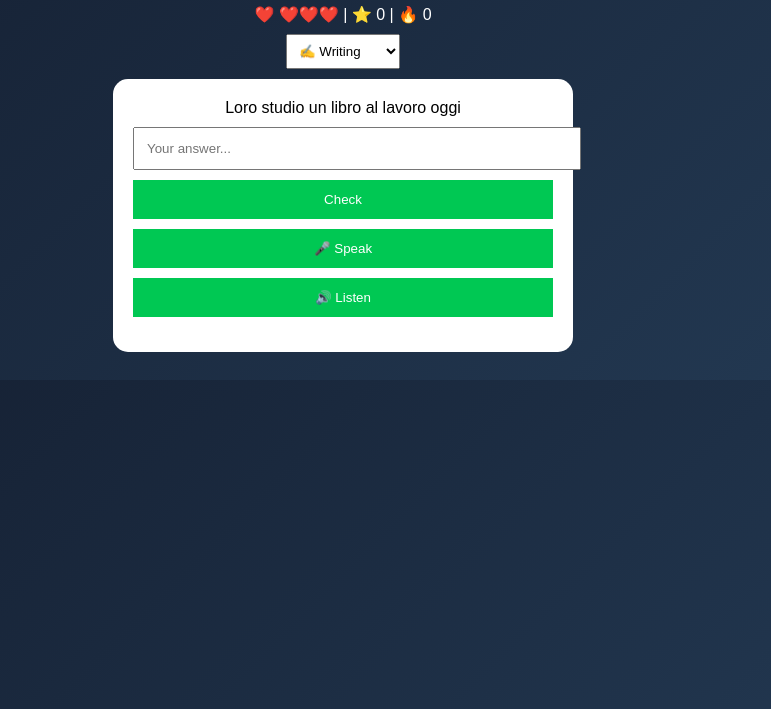
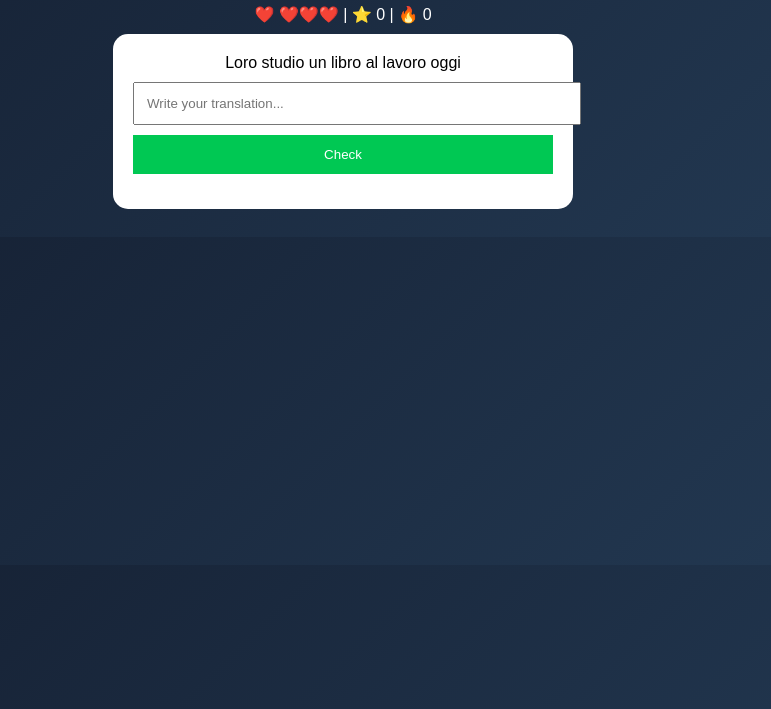
Before and after one commit to Etkdennis/English-coach, a website: page index.html in a window 1280 px wide. Shown: the part 91-800 px from the top of the page, without its empty margins (297-1068 px from the left). Drawn offline with Linux system fonts and the light colour scheme.

Commit message:
Update index.html

```diff
--- a/index.html
+++ b/index.html
@@ -2,7 +2,7 @@
 <html>
 <head>
 <meta name="viewport" content="width=device-width, initial-scale=1.0">
-<title>English Trainer PRO</title>
+<title>English Trainer</title>
 
 <style>
 body {
@@ -40,16 +40,12 @@ button {
   margin-top:15px;
   font-weight:bold;
 }
-select {
-  margin-bottom:10px;
-  padding:8px;
-}
 </style>
 </head>
 
 <body>
 
-<h2>English Trainer 🚀</h2>
+<h2>English Trainer 🧠</h2>
 
 <div class="topbar">
 ❤️ <span id="lives"></span> |
@@ -57,20 +53,12 @@ select {
 🔥 <span id="streak">0</span>
 </div>
 
-<select id="mode">
-  <option value="write">✍️ Writing</option>
-  <option value="listen">🎧 Listening</option>
-  <option value="speak">🎤 Speaking</option>
-</select>
-
 <div class="card">
   <div id="question"></div>
 
-  <input id="answer" placeholder="Your answer..." />
+  <input id="answer" placeholder="Write your translation..." />
 
   <button onclick="check()">Check</button>
-  <button onclick="startVoice()">🎤 Speak</button>
-  <button onclick="playAudio()">🔊 Listen</button>
 
   <div id="feedback"></div>
 </div>
@@ -82,7 +70,7 @@ let lives = parseInt(localStorage.getItem("lives")) || 3;
 let score = parseInt(localStorage.getItem("score")) || 0;
 let streak = parseInt(localStorage.getItem("streak")) || 0;
 
-// COMPONENTI (GENERANO 2000+ FRASI)
+// DATI GENERAZIONE (2000+ frasi)
 let subjects = [
   {it:"Io", en:"I"},
   {it:"Tu", en:"You"},
@@ -164,21 +152,7 @@ function generate(){
 
   current = {it, en};
 
-  let mode = document.getElementById("mode").value;
-
-  if(mode === "write"){
-    document.getElementById("question").innerText = it;
-  }
-
-  if(mode === "listen"){
-    document.getElementById("question").innerText = "🎧 Listen...";
-    playAudio();
-  }
-
-  if(mode === "speak"){
-    document.getElementById("question").innerText = it;
-  }
-
+  document.getElementById("question").innerText = it;
   document.getElementById("answer").value = "";
   document.getElementById("feedback").innerText = "";
 }
@@ -190,6 +164,7 @@ function check(){
   let correct = current.en;
 
   let feedback = document.getElementById("feedback");
+  let delay = 1500;
 
   if(user === correct){
     feedback.innerText = "✅ Correct!";
@@ -199,6 +174,7 @@ function check(){
     feedback.innerText = "❌ " + correct;
     lives--;
     streak = 0;
+    delay = 10000; // ⏱ 10 secondi se sbagli
   }
 
   localStorage.setItem("lives", lives);
@@ -218,32 +194,7 @@ function check(){
     return;
   }
 
-  setTimeout(generate, 1500);
-}
-
-// 🎤 VOICE INPUT
-function startVoice(){
-
-  if (!('webkitSpeechRecognition' in window)) {
-    alert("Voice not supported");
-    return;
-  }
-
-  let recognition = new webkitSpeechRecognition();
-  recognition.lang = "en-US";
-  recognition.start();
-
-  recognition.onresult = function(event) {
-    document.getElementById("answer").value =
-      event.results[0][0].transcript;
-  };
-}
-
-// 🔊 AUDIO
-function playAudio(){
-  let utterance = new SpeechSynthesisUtterance(current.en);
-  utterance.lang = "en-US";
-  speechSynthesis.speak(utterance);
+  setTimeout(generate, delay);
 }
 
 // START
```
